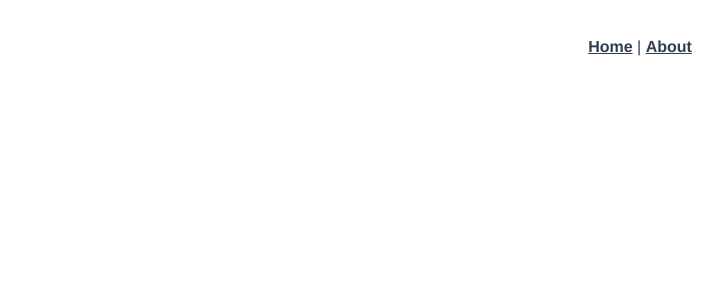
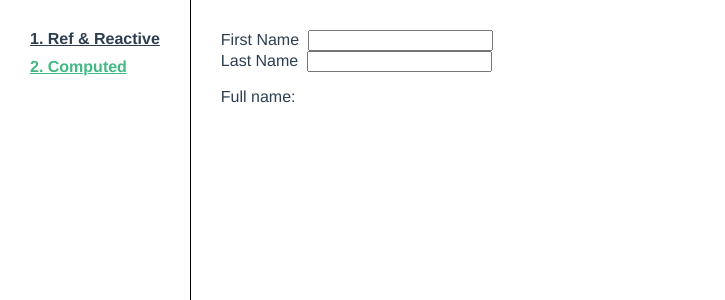
Before and after one commit to miayang0513/AC-vue3-webinar, a Vue app: page /example-computed in a window 1280 px wide. Before the commit this address had no page. Shown: the top 300 px of the page, without its empty margins (0-725 px from the left). Built offline with nearby package versions, Linux system fonts and the light colour scheme.

Commit message:
Example: Reactivity API

```diff
--- a/src/App.vue
+++ b/src/App.vue
@@ -1,25 +1,35 @@
-<template>
-  <nav>
-    <router-link to="/">Home</router-link> |
-    <router-link to="/about">About</router-link>
-  </nav>
-  <router-view/>
-</template>
-
 <style>
+html,
+body {
+  width: 100%;
+  height: 100%;
+  margin: 0;
+  padding: 0;
+}
 #app {
   font-family: Avenir, Helvetica, Arial, sans-serif;
   -webkit-font-smoothing: antialiased;
   -moz-osx-font-smoothing: grayscale;
-  text-align: center;
   color: #2c3e50;
+  width: 100%;
+  height: 100%;
+  display: flex;
+}
+
+main {
+  padding: 30px;
 }
 
 nav {
+  display: flex;
+  flex-direction: column;
+  row-gap: 10px;
   padding: 30px;
+  border-right: 1px solid black;
 }
 
 nav a {
+  text-align: left;
   font-weight: bold;
   color: #2c3e50;
 }
@@ -28,3 +38,39 @@ nav a.router-link-exact-active {
   color: #42b983;
 }
 </style>
+
+<template>
+  <nav>
+    <router-link
+      v-for="(link, index) in links"
+      :key="link.name"
+      :to="link.path"
+    >{{ index + 1 }}. {{ link.name }}</router-link>
+  </nav>
+  <main>
+    <router-view />
+  </main>
+</template>
+
+<script>
+import { reactive } from 'vue'
+export default {
+  name: 'App',
+  setup () {
+    const links = reactive([
+      {
+        name: 'Ref & Reactive',
+        path: '/'
+      },
+      {
+        name: 'Computed',
+        path: 'example-computed'
+      }
+    ])
+
+    return {
+      links
+    }
+  }
+}
+</script>
--- a/src/components/HelloWorld.vue
+++ /dev/null
@@ -1,59 +0,0 @@
-<template>
-  <div class="hello">
-    <h1>{{ msg }}</h1>
-    <p>
-      For a guide and recipes on how to configure / customize this project,<br>
-      check out the
-      <a href="https://cli.vuejs.org" target="_blank" rel="noopener">vue-cli documentation</a>.
-    </p>
-    <h3>Installed CLI Plugins</h3>
-    <ul>
-      <li><a href="https://github.com/vuejs/vue-cli/tree/dev/packages/%40vue/cli-plugin-babel" target="_blank" rel="noopener">babel</a></li>
-      <li><a href="https://github.com/vuejs/vue-cli/tree/dev/packages/%40vue/cli-plugin-router" target="_blank" rel="noopener">router</a></li>
-      <li><a href="https://github.com/vuejs/vue-cli/tree/dev/packages/%40vue/cli-plugin-eslint" target="_blank" rel="noopener">eslint</a></li>
-    </ul>
-    <h3>Essential Links</h3>
-    <ul>
-      <li><a href="https://vuejs.org" target="_blank" rel="noopener">Core Docs</a></li>
-      <li><a href="https://forum.vuejs.org" target="_blank" rel="noopener">Forum</a></li>
-      <li><a href="https://chat.vuejs.org" target="_blank" rel="noopener">Community Chat</a></li>
-      <li><a href="https://twitter.com/vuejs" target="_blank" rel="noopener">Twitter</a></li>
-      <li><a href="https://news.vuejs.org" target="_blank" rel="noopener">News</a></li>
-    </ul>
-    <h3>Ecosystem</h3>
-    <ul>
-      <li><a href="https://router.vuejs.org" target="_blank" rel="noopener">vue-router</a></li>
-      <li><a href="https://vuex.vuejs.org" target="_blank" rel="noopener">vuex</a></li>
-      <li><a href="https://github.com/vuejs/vue-devtools#vue-devtools" target="_blank" rel="noopener">vue-devtools</a></li>
-      <li><a href="https://vue-loader.vuejs.org" target="_blank" rel="noopener">vue-loader</a></li>
-      <li><a href="https://github.com/vuejs/awesome-vue" target="_blank" rel="noopener">awesome-vue</a></li>
-    </ul>
-  </div>
-</template>
-
-<script>
-export default {
-  name: 'HelloWorld',
-  props: {
-    msg: String
-  }
-}
-</script>
-
-<!-- Add "scoped" attribute to limit CSS to this component only -->
-<style scoped>
-h3 {
-  margin: 40px 0 0;
-}
-ul {
-  list-style-type: none;
-  padding: 0;
-}
-li {
-  display: inline-block;
-  margin: 0 10px;
-}
-a {
-  color: #42b983;
-}
-</style>
--- a/src/router/index.js
+++ b/src/router/index.js
@@ -1,19 +1,15 @@
 import { createRouter, createWebHistory } from 'vue-router'
-import HomeView from '../views/HomeView.vue'
 
 const routes = [
   {
     path: '/',
-    name: 'home',
-    component: HomeView
+    name: 'ExampleRefAndReactive',
+    component: () => import('@/views/ExampleRefAndReactive.vue')
   },
   {
-    path: '/about',
-    name: 'about',
-    // route level code-splitting
-    // this generates a separate chunk (about.[hash].js) for this route
-    // which is lazy-loaded when the route is visited.
-    component: () => import(/* webpackChunkName: "about" */ '../views/AboutView.vue')
+    path: '/example-computed',
+    name: 'ExampleComputed',
+    component: () => import('@/views/ExampleComputed.vue')
   }
 ]
 
--- a/src/views/AboutView.vue
+++ /dev/null
@@ -1,5 +0,0 @@
-<template>
-  <div class="about">
-    <h1>This is an about page</h1>
-  </div>
-</template>
--- /dev/null
+++ b/src/views/ExampleComputed.vue
@@ -0,0 +1,33 @@
+<template>
+  <div>
+    <div>
+      <span>First Name &nbsp;</span>
+      <input type="text" v-model="firstName" />
+    </div>
+    <div>
+      <span>Last Name &nbsp;</span>
+      <input type="text" v-model="lastName" />
+    </div>
+    <p>Full name: {{ fullName }}</p>
+  </div>
+</template>
+
+<script>
+import { ref, computed } from 'vue'
+
+export default {
+  name: 'ExampleRefAndReactive',
+  setup () {
+    const firstName = ref('')
+    const lastName = ref('')
+
+    const fullName = computed(() => firstName.value + lastName.value)
+
+    return {
+      firstName,
+      lastName,
+      fullName
+    }
+  }
+}
+</script>
--- /dev/null
+++ b/src/views/ExampleRefAndReactive.vue
@@ -0,0 +1,39 @@
+<template>
+  <div>
+    <div>
+      <Button @click="refIncrement">Button Ref</Button>
+      <p>{{ count }}</p>
+    </div>
+    <div>
+      <Button @click="reactiveIncrement">Button Reactive</Button>
+      <p>{{ state.count }}</p>
+    </div>
+  </div>
+</template>
+
+<script>
+import { reactive, ref } from 'vue'
+
+export default {
+  name: 'ExampleRefAndReactive',
+  setup () {
+    const count = ref(0)
+    const state = reactive({ count: 0 })
+
+    const refIncrement = () => {
+      count.value++
+    }
+
+    const reactiveIncrement = () => {
+      state.count++
+    }
+
+    return {
+      count,
+      state,
+      refIncrement,
+      reactiveIncrement
+    }
+  }
+}
+</script>
--- a/src/views/HomeView.vue
+++ /dev/null
@@ -1,18 +0,0 @@
-<template>
-  <div class="home">
-    <img alt="Vue logo" src="../assets/logo.png">
-    <HelloWorld msg="Welcome to Your Vue.js App"/>
-  </div>
-</template>
-
-<script>
-// @ is an alias to /src
-import HelloWorld from '@/components/HelloWorld.vue'
-
-export default {
-  name: 'HomeView',
-  components: {
-    HelloWorld
-  }
-}
-</script>
```
